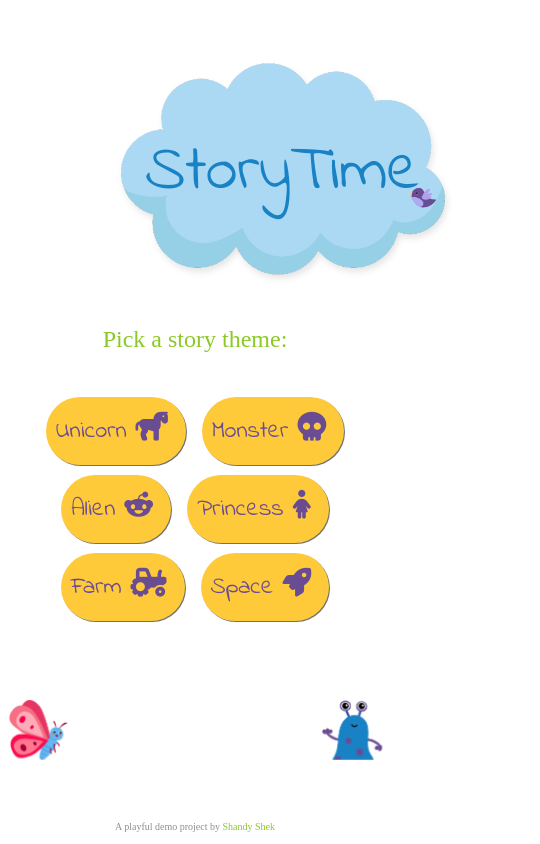
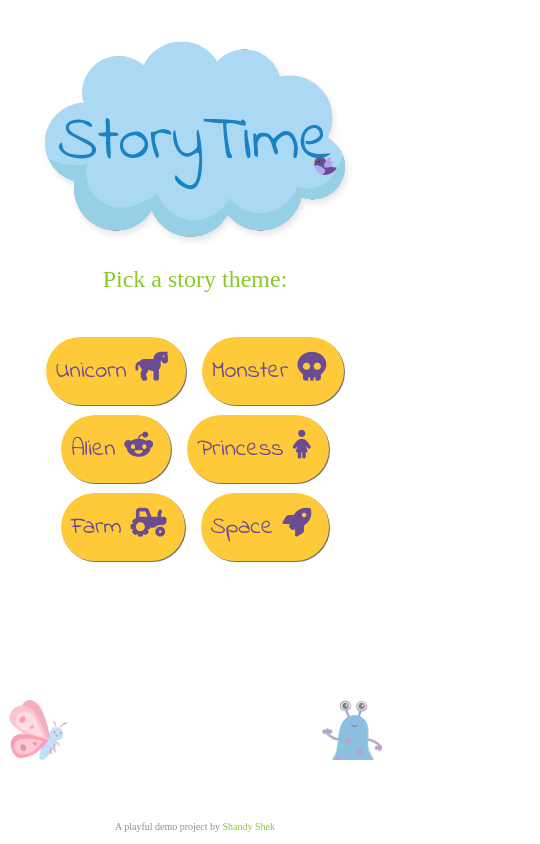
Before and after one commit to xshandy/stories-time, a website: page public/index.html in a window 390 px wide. Shown: the whole page, 540 px wide, since content can reach past the window. Drawn offline with Linux system fonts and the light colour scheme; a web font is replaced by a local one.

Commit message:
minor updates

```diff
--- a/public/index.html
+++ b/public/index.html
@@ -22,7 +22,7 @@
   </head>
   <body>
     <header>
-      <h1 class="text-2xl sm:text-3xl md:text-4xl">StoryTime</h1>
+      <h1>StoryTime</h1>
     </header>
     <main>
       <h2>Pick a story theme:</h2>
--- a/public/style.css
+++ b/public/style.css
@@ -19,19 +19,25 @@ body {
   font-family: "Comic Relief";
 }
 
+header {
+  display: flex;
+  justify-content: center;
+  align-items: center;
+  text-align: center;
+  width: 100%;
+}
+
 header h1 {
   color: #1982c4;
   font-family: "Indie Flower";
   font-size: 4rem;
-  margin: 30px;
-
+  margin: auto;
   background-image: url(./images/cloud.png);
   background-size: contain;
   background-repeat: no-repeat;
   background-position: center;
   display: inline-block;
-  padding: 70px 90px;
-
+  padding: 70px 20px;
   filter: drop-shadow(2px 4px 3px rgba(0, 0, 0, 0.1));
   animation: float 3s ease-in-out infinite;
 }
@@ -91,11 +97,17 @@ h2 {
 }
 
 .book,
-.farm,
+.farm {
+  position: fixed;
+  z-index: 10;
+  width: clamp(60px, 10vw, 120px);
+  pointer-events: none;
+}
+
 .alien,
 .butterfly {
   position: fixed;
-  z-index: 10;
+  z-index: 1;
   width: clamp(60px, 10vw, 120px);
   pointer-events: none;
 }
@@ -227,7 +239,7 @@ footer a {
   color: #8ac926;
 }
 
-@media (max-width: 700px) {
+@media (max-width: 600px) {
   .farm,
   .book {
     display: none;
@@ -236,10 +248,12 @@ footer a {
   .alien {
     bottom: 10%;
     right: 2%;
+    opacity: 0.5;
   }
 
   .butterfly {
     bottom: 10%;
     left: 2%;
+    opacity: 0.4;
   }
 }
```
Also changed, not shown: netlify.toml (deleted).
